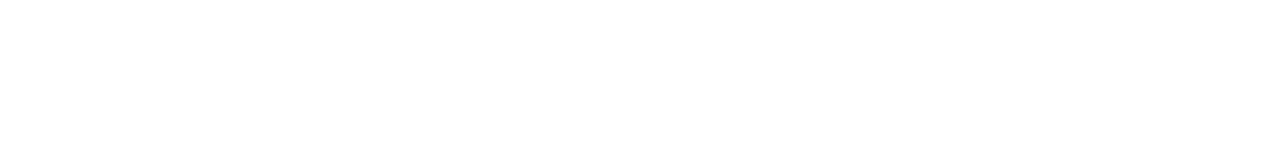
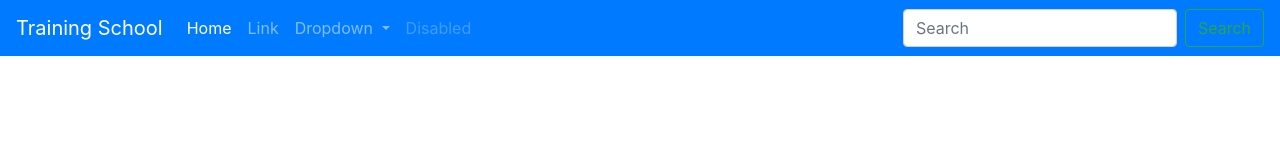
Before and after one commit to sreelakshmys/training-school-website, a plain HTML site: page index.html in a window 1280 px wide. Drawn offline with nearby package versions, Linux system fonts and the light colour scheme.

Commit message:
add navbar

```diff
--- a/index.html
+++ b/index.html
@@ -6,15 +6,48 @@
     <meta http-equiv="X-UA-Compatible" content="IE=edge">
     <meta name="viewport" content="width=device-width, initial-scale=1.0">
     <title>Training School Website</title>
+    <link rel="stylesheet" href="https://maxcdn.bootstrapcdn.com/bootstrap/4.0.0/css/bootstrap.min.css" integrity="sha384-Gn5384xqQ1aoWXA+058RXPxPg6fy4IWvTNh0E263XmFcJlSAwiGgFAW/dAiS6JXm" crossorigin="anonymous">
     <link rel="stylesheet" href="./src/index.css">
 </head>
 
 <body>
     <!-- Header  -->
     <header>
-        <nav>
+        <nav class="navbar navbar-expand-lg navbar-dark bg-primary">
+            <a class="navbar-brand" href="#">Training School</a>
+            <button class="navbar-toggler" type="button" data-toggle="collapse" data-target="#navbarSupportedContent" aria-controls="navbarSupportedContent" aria-expanded="false" aria-label="Toggle navigation">
+              <span class="navbar-toggler-icon"></span>
+            </button>
 
-        </nav>
+            <div class="collapse navbar-collapse" id="navbarSupportedContent">
+              <ul class="navbar-nav mr-auto">
+                <li class="nav-item active">
+                  <a class="nav-link" href="#">Home <span class="sr-only">(current)</span></a>
+                </li>
+                <li class="nav-item">
+                  <a class="nav-link" href="#">Link</a>
+                </li>
+                <li class="nav-item dropdown">
+                  <a class="nav-link dropdown-toggle" href="#" id="navbarDropdown" role="button" data-toggle="dropdown" aria-haspopup="true" aria-expanded="false">
+                    Dropdown
+                  </a>
+                  <div class="dropdown-menu" aria-labelledby="navbarDropdown">
+                    <a class="dropdown-item" href="#">Action</a>
+                    <a class="dropdown-item" href="#">Another action</a>
+                    <div class="dropdown-divider"></div>
+                    <a class="dropdown-item" href="#">Something else here</a>
+                  </div>
+                </li>
+                <li class="nav-item">
+                  <a class="nav-link disabled" href="#">Disabled</a>
+                </li>
+              </ul>
+              <form class="form-inline my-2 my-lg-0">
+                <input class="form-control mr-sm-2" type="search" placeholder="Search" aria-label="Search">
+                <button class="btn btn-outline-success my-2 my-sm-0" type="submit">Search</button>
+              </form>
+            </div>
+          </nav>
     </header>
     <!-- Main -->
     <main>
```
